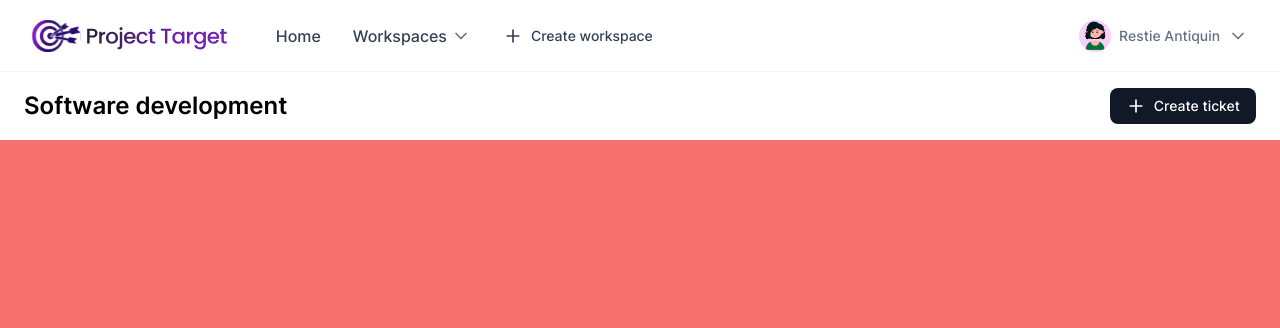
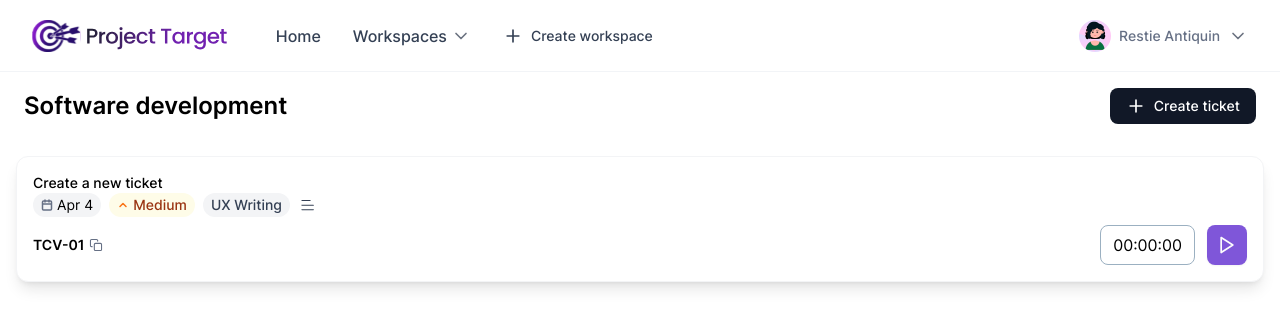
Before and after one commit to Kent-Vincent/project-target, an Angular app: page / in a window 1280 px wide. Shown: the top 328 px of the page. Built offline with nearby package versions, Linux system fonts and the light colour scheme.

Commit message:
Created prototype for basic ticket card

```diff
--- /dev/null
+++ b/src/app/pages/workspace/ticket-card/ticket-card.component.css
@@ -0,0 +1,3 @@
+:host {
+  @apply flex flex-col justify-start items-stretch gap-2 p-4 bg-white rounded-xl shadow-lg border border-gray-100;
+}
--- /dev/null
+++ b/src/app/pages/workspace/ticket-card/ticket-card.component.html
@@ -0,0 +1,147 @@
+<div class="flex flex-col justify-start items-stretch">
+  <h5 class="text-sm font-medium">{{ ticket.title }}</h5>
+  <div class="flex flex-row justify-start items-center content-start gap-2 text-sm">
+    <div class="flex flex-row justify-center items-center gap-1 px-2 py-0.5 bg-gray-100 rounded-full">
+      <svg
+        width="12"
+        height="12"
+        viewBox="0 0 12 12"
+        fill="none"
+        xmlns="http://www.w3.org/2000/svg"
+        class="w-3 h-3 text-erp-gray-500"
+      >
+        <g clip-path="url(#clip0_111_875)">
+          <path
+            d="M8 1V3M4 1V3M1.5 5H10.5M2.5 2H9.5C10.0523 2 10.5 2.44772 10.5 3V10C10.5 10.5523 10.0523 11 9.5 11H2.5C1.94772 11 1.5 10.5523 1.5 10V3C1.5 2.44772 1.94772 2 2.5 2Z"
+            class="stroke-current"
+            stroke-width="1.5"
+            stroke-linecap="round"
+            stroke-linejoin="round"/>
+        </g>
+
+        <defs>
+          <clipPath id="clip0_111_875">
+            <rect width="12" height="12" fill="white"/>
+          </clipPath>
+        </defs>
+      </svg>
+
+      <span>{{ ticket.deadline.toLocaleString('default', { month: 'short' }) }} {{ ticket.deadline.getDay() }}</span>
+    </div>
+
+    <div class="flex flex-row justify-center items-center gap-1 px-2 py-0.5 bg-yellow-50 rounded-full">
+      <svg
+        width="12"
+        height="12"
+        viewBox="0 0 12 12"
+        fill="none"
+        xmlns="http://www.w3.org/2000/svg"
+        class="text-orange-500"
+      >
+        <path
+          d="M9 7.5L6 4.5L3 7.5"
+          class="stroke-current"
+          stroke-width="1.5"
+          stroke-linecap="round"
+          stroke-linejoin="round"
+        />
+      </svg>
+
+      <span class="text-orange-800 font-medium">{{ ticket.priority }}</span>
+    </div>
+
+    <span
+      *ngFor="let label of ticket.labels"
+      class="flex flex-row justify-center items-center px-2 py-0.5 bg-gray-100 text-erp-gray-700 rounded-full font-medium"
+    >
+      {{ label }}
+    </span>
+
+    <svg
+      *ngIf="
+        ticket.description !== undefined ||
+        ticket.description !== '' ||
+        ticket.description !== null
+      "
+      width="21"
+      height="16"
+      viewBox="0 0 21 16"
+      fill="none"
+      xmlns="http://www.w3.org/2000/svg"
+      class="text-erp-gray-700"
+    >
+      <path
+        d="M3.31586 12.8335C3.31586 13.1096 3.60967 13.3335 3.97211 13.3335L15.3471 13.3335C15.7095 13.3335 16.0034 13.1096 16.0034 12.8335C16.0034 12.5574 15.7095 12.3335 15.3471 12.3335L3.97211 12.3335C3.79734 12.3317 3.62903 12.3838 3.50544 12.4779C3.38185 12.5721 3.31348 12.7003 3.31586 12.8335Z"
+        class="fill-current"
+      />
+      <path
+        d="M3.31586 8.16683C3.31586 8.44297 3.60967 8.66683 3.97211 8.66683L15.3471 8.66683C15.7095 8.66683 16.0034 8.44297 16.0034 8.16683C16.0034 7.89069 15.7095 7.66683 15.3471 7.66683L3.97211 7.66683C3.79734 7.66502 3.62903 7.71711 3.50544 7.81128C3.38185 7.90544 3.31348 8.03367 3.31586 8.16683Z"
+        class="fill-current"
+      />
+      <path
+        d="M3.31586 3.50016C3.31586 3.77631 3.60967 4.00016 3.97211 4.00016L12.204 4.00017C12.5664 4.00017 12.7566 3.7763 12.7566 3.50016C12.7566 3.22402 12.5664 3.00016 12.204 3.00016L3.97211 3.00016C3.79734 2.99835 3.62903 3.05045 3.50544 3.14461C3.38185 3.23877 3.31348 3.36701 3.31586 3.50016Z"
+        class="fill-current"
+      />
+    </svg>
+  </div>
+</div>
+
+<div class="flex flex-row justify-between items-center">
+  <div class="flex flex-row justify-start items-center gap-1">
+    <h5 class="text-sm font-semibold">{{ ticket.id }}</h5>
+
+    <svg
+      width="14" height="14"
+      viewBox="0 0 14 14"
+      fill="none"
+      xmlns="http://www.w3.org/2000/svg"
+    >
+      <g clip-path="url(#clip0_111_855)">
+        <path d="M3.11112 8.6668H2.55557C2.26088 8.6668 1.97827 8.54974 1.76989 8.34137C1.56152 8.13299 1.44446 7.85038 1.44446 7.55569V2.55569C1.44446 2.26101 1.56152 1.97839 1.76989 1.77002C1.97827 1.56164 2.26088 1.44458 2.55557 1.44458H7.55557C7.85026 1.44458 8.13287 1.56164 8.34124 1.77002C8.54962 1.97839 8.66668 2.26101 8.66668 2.55569V3.11125M6.44446 5.33347H11.4445C12.0581 5.33347 12.5556 5.83093 12.5556 6.44458V11.4446C12.5556 12.0582 12.0581 12.5557 11.4445 12.5557H6.44446C5.83081 12.5557 5.33335 12.0582 5.33335 11.4446V6.44458C5.33335 5.83093 5.83081 5.33347 6.44446 5.33347Z" stroke="#667085" stroke-width="1.11111" stroke-linecap="round" stroke-linejoin="round"/>
+      </g>
+
+      <defs>
+        <clipPath id="clip0_111_855">
+          <rect width="13.3333" height="13.3333" fill="white" transform="translate(0.333374 0.333252)"/>
+        </clipPath>
+      </defs>
+    </svg>
+
+  </div>
+
+  <div class="flex flex-row justify-start items-center gap-3">
+    <div class="flex flex-row justify-center items-center border border-erp-gray-300 rounded-lg h-10 px-3">
+      <p>{{ ticket.stopwatchSeconds | stopwatch }}</p>
+    </div>
+
+    <button
+      class="flex flex-row justify-center items-center h-10 w-10 bg-erp-gray-300 shadow-sm rounded-lg"
+      [ngClass]="{ 'bg-erp-gray-300': isPlaying, 'bg-erp-primary-600': !isPlaying }"
+      (click)="togglePlayPause()"
+    >
+      <svg
+        *ngIf="isPlaying; else playButtonSvg"
+        width="20"
+        height="20"
+        viewBox="0 0 20 20"
+        fill="none"
+        xmlns="http://www.w3.org/2000/svg"
+
+      >
+        <path d="M8.33329 12.5001V7.50008M11.6666 12.5001V7.50008M18.3333 10.0001C18.3333 14.6025 14.6023 18.3334 9.99996 18.3334C5.39759 18.3334 1.66663 14.6025 1.66663 10.0001C1.66663 5.39771 5.39759 1.66675 9.99996 1.66675C14.6023 1.66675 18.3333 5.39771 18.3333 10.0001Z" stroke="#FCFCFD" stroke-width="1.67" stroke-linecap="round" stroke-linejoin="round"/>
+      </svg>
+
+      <ng-template #playButtonSvg>
+        <svg
+          width="20"
+          height="20"
+          viewBox="0 0 20 20"
+          fill="none"
+          xmlns="http://www.w3.org/2000/svg"
+        >
+          <path d="M4.16675 2.5L15.8334 10L4.16675 17.5V2.5Z" stroke="#FCFCFD" stroke-width="1.67" stroke-linecap="round" stroke-linejoin="round"/>
+        </svg>
+      </ng-template>
+    </button>
+  </div>
+</div>
--- /dev/null
+++ b/src/app/pages/workspace/ticket-card/ticket-card.component.ts
@@ -0,0 +1,34 @@
+import { Component, Input } from '@angular/core';
+import { PipesModule } from 'src/app/commons/pipes/pipes.module';
+import { StopwatchPipe } from 'src/app/commons/pipes/stopwatch.pipe';
+
+@Component({
+  selector: 'app-ticket-card',
+  templateUrl: './ticket-card.component.html',
+  styleUrls: ['./ticket-card.component.css'],
+})
+export class TicketCardComponent {
+  @Input() ticket!: Ticket;
+  isPlaying: boolean = false;
+  intervalId: any;
+
+  togglePlayPause() {
+    if (this.isPlaying) {
+      this.pauseTimer();
+    } else {
+      this.startTimer();
+    }
+  }
+
+  startTimer() {
+    this.isPlaying = true;
+    this.intervalId = setInterval(() => {
+      this.ticket.stopwatchSeconds++;
+    }, 1000);
+  }
+
+  pauseTimer() {
+    this.isPlaying = false;
+    clearInterval(this.intervalId);
+  }
+}
--- a/src/app/pages/workspace/workspace.component.html
+++ b/src/app/pages/workspace/workspace.component.html
@@ -20,6 +20,7 @@
   </button>
 </div>
 
-<div class="flex-grow w-full bg-red-400 p-4">
+<div class="flex-grow w-full p-4">
   <!-- TODO HERE -->
+  <app-ticket-card [ticket]="ticket"></app-ticket-card>
 </div>
--- a/src/app/pages/workspace/workspace.component.ts
+++ b/src/app/pages/workspace/workspace.component.ts
@@ -6,5 +6,19 @@ import { Component } from '@angular/core';
   styleUrls: ['./workspace.component.css']
 })
 export class WorkspaceComponent {
-
+  ticket: Ticket = {
+    id: 'TCV-01',
+    title: 'Create a new ticket',
+    deadline: new Date(),
+    description: 'Create a new ticket for the user',
+    labels: ['UX Writing'],
+    priority: 'Medium',
+    assignedUsers: [{
+      name: 'Jane Doe'
+    }],
+    createdBy: {
+      name: 'John Doe'
+    },
+    stopwatchSeconds: 0,
+  }
 }
--- a/src/app/pages/workspace/workspace.module.ts
+++ b/src/app/pages/workspace/workspace.module.ts
@@ -2,14 +2,18 @@ import { NgModule } from '@angular/core';
 import { CommonModule } from '@angular/common';
 
 import { WorkspaceComponent } from './workspace.component';
+import { TicketCardComponent } from './ticket-card/ticket-card.component';
+import { PipesModule } from 'src/app/commons/pipes/pipes.module';
 
 
 @NgModule({
   declarations: [
     WorkspaceComponent,
+    TicketCardComponent,
   ],
   imports: [
-    CommonModule
+    CommonModule,
+    PipesModule,
   ],
   exports: [
     WorkspaceComponent,
```
Also changed, not shown: 1 other file (tests, documents, lock files or other folders).
